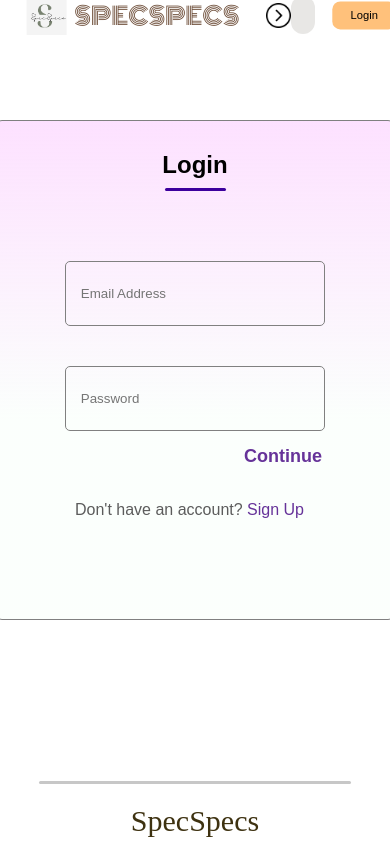
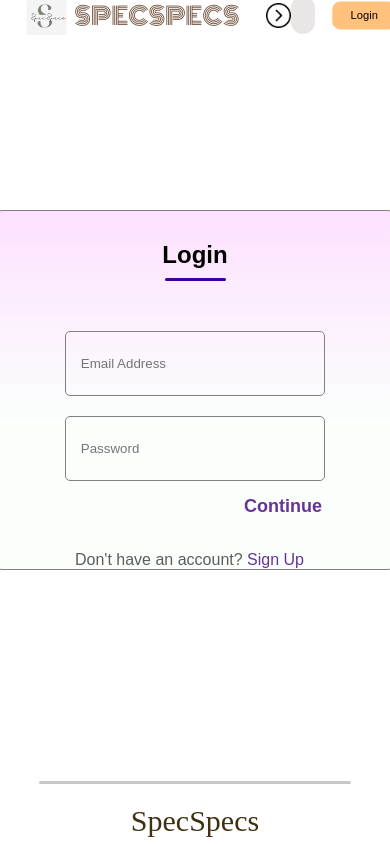
Before and after one commit to rushashrestha/SpecSpecs_, a React (Create React App) app: page /login in a window 390 px wide. Shown: the top 844 px of the page. Built offline with nearby package versions, Linux system fonts and the light colour scheme; a web font is replaced by a local one.

Commit message:
fetched from dev esewa

```diff
--- a/src/Components/Login/Loginsignup.css
+++ b/src/Components/Login/Loginsignup.css
@@ -21,6 +21,8 @@
     border: 1px solid gray;
     padding: 0px 60px;
     border-radius: 8px;
+    margin: auto;
+
     width: 450px;
     background: linear-gradient(180deg, #fde1ff 0%, #e1ffea22 60%);
 }
@@ -84,6 +86,7 @@
     display: flex;
     flex-direction: column;
     width: 280px;
+
     align-items: center;
 }
 input{
@@ -124,8 +127,8 @@ input{
         margin: 10px 0px;
     }
     .loginsignup-fields{
-        gap: 20px;
-        margin-top: 20px;
+        gap: 0px;
+        margin-top: 0px;
     }
     .loginsignup-fields input{
         height: 65px;
```
